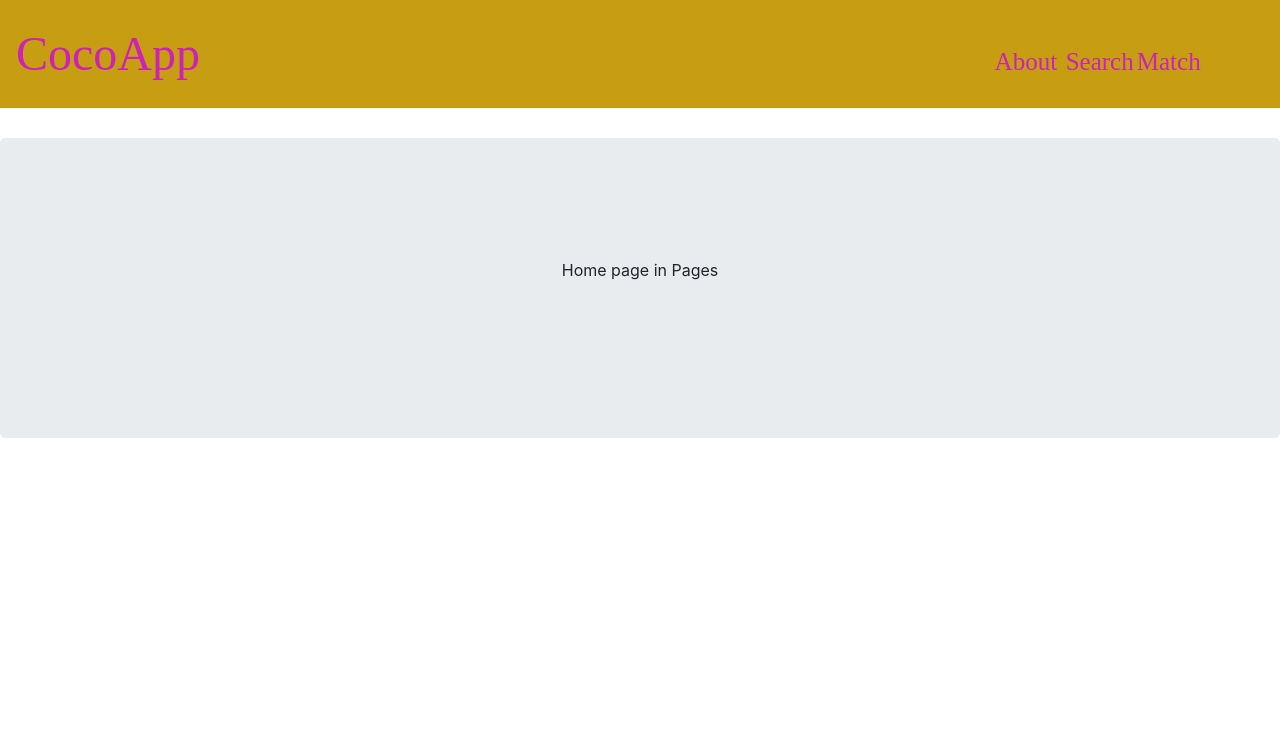
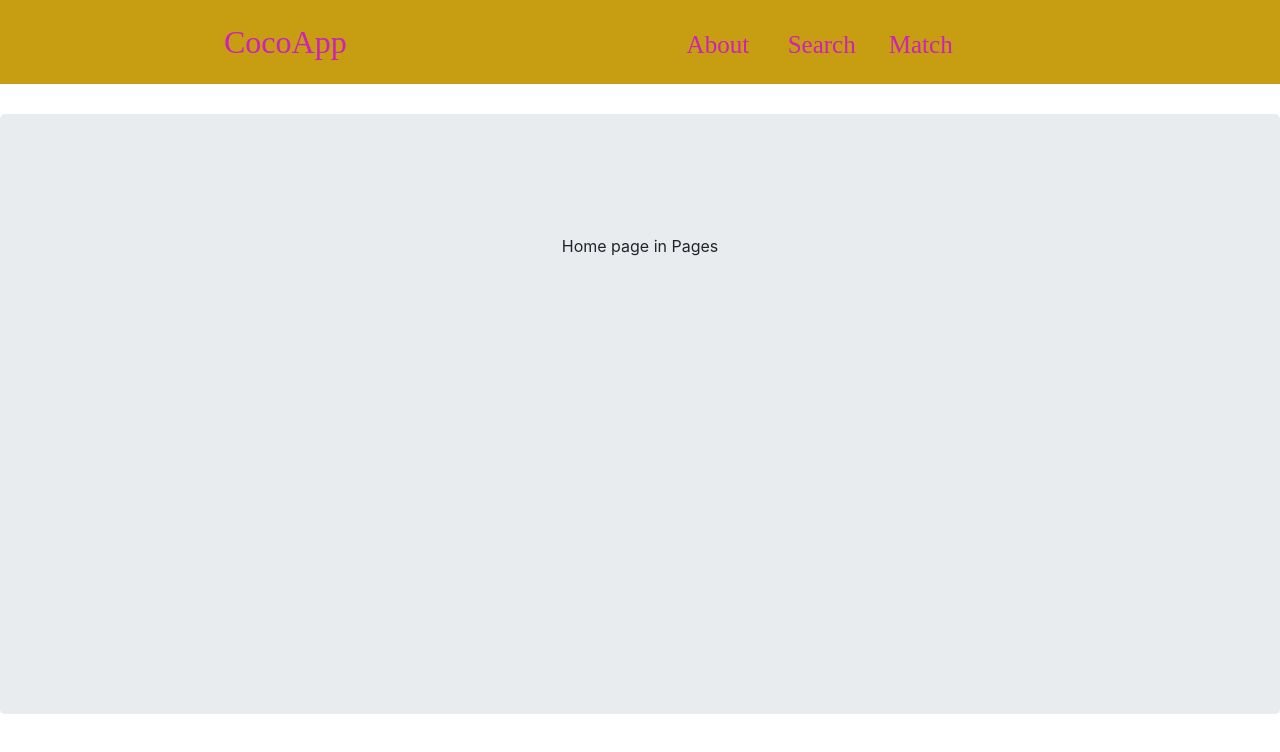
Before and after one commit to kallistahalim/K9MatchMaker, a React (Create React App) app in the folder client/: page / in a window 1280 px wide. Shown: the top 752 px of the page. Built offline with nearby package versions, Linux system fonts and the light colour scheme.

Commit message:
fixed lil stuff

```diff
--- a/client/src/components/Jumbotron/index.js
+++ b/client/src/components/Jumbotron/index.js
@@ -1,9 +1,10 @@
 import React from "react";
+import "./style.css";
 
 function Jumbotron({ children }) {
   return (
     <div
-      style={{ height: 300, clear: "both", paddingTop: 120, textAlign: "center" }}
+      style={{ height: 600, clear: "both", paddingTop: 120, textAlign: "center" }}
       className="jumbotron"
     >
       {children}
--- a/client/src/components/layout/style.css
+++ b/client/src/components/layout/style.css
@@ -1,6 +1,6 @@
 nav {
     width: 100%;
-    font-size: 3rem;
+    font-size: 2rem;
     color: #ce22b7;
     margin-bottom: 30px;
     background-color: #c79d12;
@@ -8,12 +8,16 @@ nav {
     font-family: 'Vampiro One', cursive;
   }
 
+.navbar {
+  padding: 0.5rem 14rem;
+}
 
   a {
     color: #ce22b7;
-    font-family: 'Marcellus SC', serif;
+    font-family: 'Vampiro One', cursive;
     font-size: 25px;
     margin: 0 15px;
+    padding: 20px;
 
   }
 
```
Also changed, not shown: client/src/components/Jumbotron/style.css (added).
